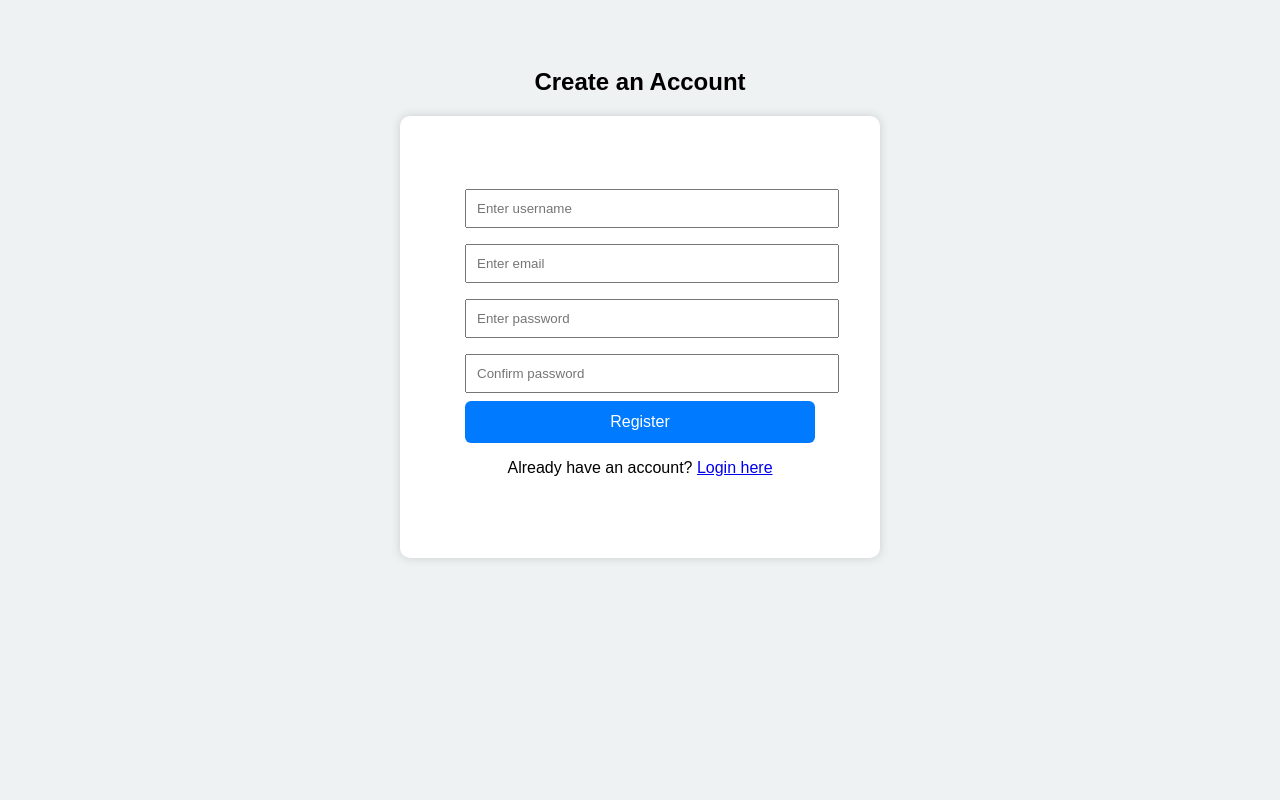
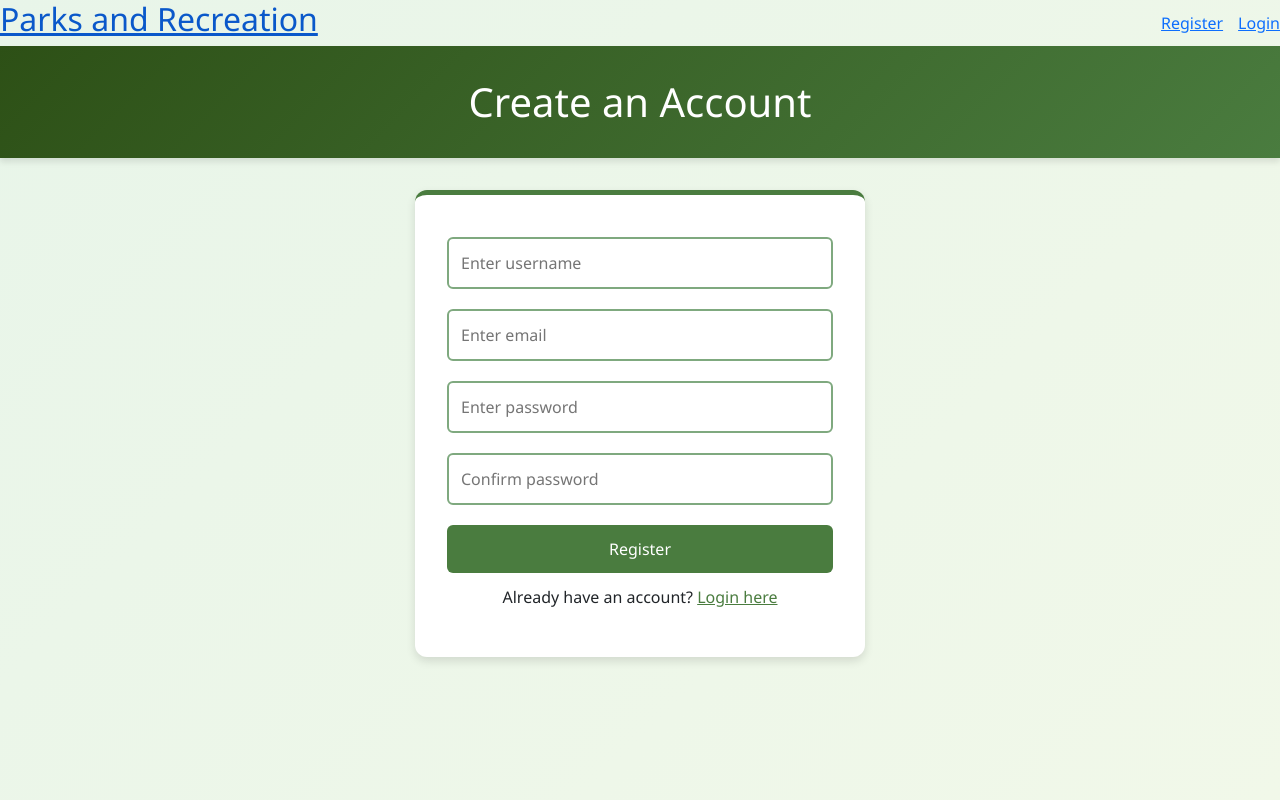
Before and after one commit to KongMongVang/assignment2, a PHP site: page /register.php in a window 1280 px wide. Run offline with PHP 8.4, Linux system fonts and the light colour scheme.

Commit message:
admin folder created

```diff
--- a/register.php
+++ b/register.php
@@ -1,5 +1,4 @@
 <?php
-// Connect to database
 include "reusable/connect.php";
 
 $error = "";
@@ -39,9 +38,7 @@ if ($_SERVER["REQUEST_METHOD"] == "POST") {
 
             if (mysqli_query($connect, $insertSql)) {
                 $success = "Registration successful! Redirecting...";
-
-                // Redirect to login after 2 seconds
-                header("refresh:2; url=login.php");
+                header("refresh:5; url=login.php");
 
             } else {
                 $error = "Something went wrong. Please try again.";
@@ -54,48 +51,105 @@ if ($_SERVER["REQUEST_METHOD"] == "POST") {
 <html>
 <head>
     <title>Register</title>
+<link href="https://cdn.jsdelivr.net/npm/bootstrap@5.3.3/dist/css/bootstrap.min.css" rel="stylesheet">
+
 <style>
+:root {
+  --forest-green: #2d5016;
+  --leaf-green: #4a7c3f;
+  --sage-green: #7fa97f;
+  --sky-blue: #87ceeb;
+  --earth-brown: #8b7355;
+  --cream: #f5f5dc;
+}
+
+/* Background + font same as parks page */
 body {
-            font-family: Arial;
-            background:#eef2f3;
-            padding:40px;
+  background: linear-gradient(135deg, #e8f5e9 0%, #f1f8e9 100%);
+  font-family: 'Segoe UI', Tahoma, Geneva, Verdana, sans-serif;
+  min-height: 100vh;
+  padding: 0;
+  margin: 0;
 }
-        form {
-            width: 350px;
-            background: #fff;
-            padding: 65px;
+
+h1 {
+  background: linear-gradient(135deg, var(--forest-green) 0%, var(--leaf-green) 100%);
+  color: white;
+  padding: 2rem 0;
+  text-align: center;
+  margin-bottom: 2rem;
+  box-shadow: 0 4px 6px rgba(0,0,0,0.1);
+}
+
+/* Center form container */
+.register-container {
+  max-width: 450px;
   margin: auto;
-            border-radius: 10px;
-            box-shadow: 0 0 10px #ccc;
 }
+
+/* Form card matching Parks card theme */
+.form-card {
+  background: white;
+  padding: 2rem;
+  border-radius: 12px;
+  border-top: 5px solid var(--leaf-green);
+  box-shadow: 0 4px 10px rgba(0,0,0,0.12);
+
+}
+
+.form-card:hover {
+  box-shadow: 0 10px 18px rgba(0,0,0,0.18);
+}
+
 input {
   width: 100%;
-            padding: 10px;
-            margin: 8px 0;
+  padding: 12px;
+  margin: 10px 0;
+  border: 2px solid var(--sage-green);
+  border-radius: 6px;
+  font-size: 16px;
 }
+
 button {
   width: 100%;
   padding: 12px;
-            background: #007bff;
+  background: var(--leaf-green);
   border: none;
   color: white;
   font-size: 16px;
-            cursor: pointer;
   border-radius: 6px;
-            align: center
+  margin-top: 10px;
 }
-        .error { color: red; }
-        .success { color: green; font-weight: bold; }
+
+button:hover {
+  background: var(--forest-green);
+}
+
+.error {
+  color: red;
+  font-weight: bold;
+}
+
+.success {
+  color: green;
+  font-weight: bold;
+}
 </style>
 </head>
 <body>
 
-<h2 style="text-align:center;">Create an Account</h2>
+<!-- SAME HEADER + NAV AS PARKS PAGE -->
+<?php include('reusable/header/nav.php'); ?>
 
-<form method="POST">
+<h1>Create an Account</h1>
+
+<div class="register-container">
+    <div class="form-card">
 
         <?php if($error) echo "<p class='error'>$error</p>"; ?>
         <?php if($success) echo "<p class='success'>$success</p>"; ?>
+
+        <form method="POST">
 
             <input type="text" name="username" placeholder="Enter username" required>
             <input type="email" name="email" placeholder="Enter email" required>
@@ -104,11 +158,15 @@ if ($_SERVER["REQUEST_METHOD"] == "POST") {
 
             <button type="submit">Register</button>
 
-    <p style="text-align:center;">
-        Already have an account? <a href="login.php">Login here</a>
+            <p style="text-align:center; margin-top:12px;">
+                Already have an account?
+                <a href="login.php" style="color:var(--leaf-green);">Login here</a>
             </p>
 
         </form>
 
+    </div>
+</div>
+
 </body>
 </html>
--- a/reusable/header/nav.php
+++ b/reusable/header/nav.php
@@ -7,9 +7,9 @@
 
 
 <header class="d-flex align-items-center justify-content-between">
-    <h2><a href="/">Parks and Recreation</a></h2>
+    <h2><a href="/assignment2/assignment2">Parks and Recreation</a></h2>
     <ul class="nav" >
-        <li><a href="/">Register</a></li>
+        <li><a href="register.php">Register</a></li>
         <li><a href="/">Login</a></li>
     </ul>
 </header>
```
Also changed, not shown: admin/dashboard.php (added), admin/login.php (added), admin/logout.php (added), admin/parks-add.php (added), admin/parks-delete.php (added), admin/parks-list.php (added), admin/parks-update.php (added), admin/reusable/admin-header.php (added). Lines whose indentation alone changed are shown as unchanged.
